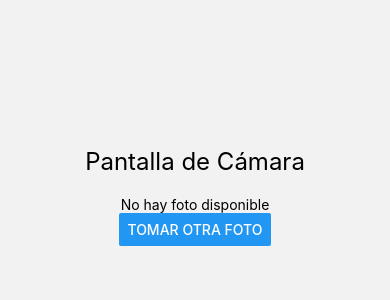
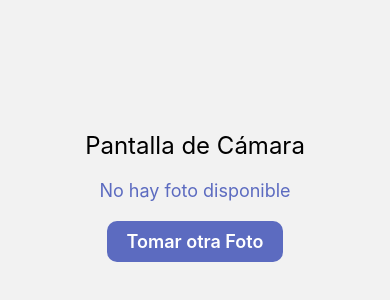
Before and after one commit to Brian-Otero/IAM---IA-climatica, a React Native app: screen /CameraHome in a window 390 px wide. Shown: the part 226-526 px from the top of the page. Built offline with nearby package versions, Linux system fonts and the light colour scheme.

Commit message:
Update <CameraHome>
Se agrego estilo para que combinara con los colores del componente <Menu>

```diff
--- a/components/Camara/CameraHome.tsx
+++ b/components/Camara/CameraHome.tsx
@@ -1,5 +1,5 @@
 import React, { useState } from 'react';
-import { View, Text, Image, Button, StyleSheet } from 'react-native';
+import { View, Text, Image, Button, StyleSheet, TouchableOpacity } from 'react-native';
 import { StackNavigationProp } from '@react-navigation/stack';
 import { RouteProp } from '@react-navigation/native';
 import { ImagePickerResponse } from 'react-native-image-picker';
@@ -20,15 +20,17 @@ function CameraHome({ route, navigation }: Props) {
       {photoUri ? (
         <Image
           source={{ uri: photoUri }}
-          style={{ width: 300, height: 300 }}
+          style={styles.photo}
         />
       ) : (
-        <Text>No hay foto disponible</Text>
+        <Text style={styles.noFotoText}>No hay foto disponible</Text>
       )}
-      <Button
-        title="Tomar otra Foto"
+      <TouchableOpacity
+        style={styles.button}
         onPress={() => navigation.navigate('Takepic')}
-      />
+      >
+        <Text style={styles.buttonText}>Tomar otra Foto</Text>
+      </TouchableOpacity>
     </View>
   );
 }
@@ -42,17 +44,29 @@ const styles = StyleSheet.create({
     fontSize: 24,
     marginBottom: 20,
   },
-  photoContainer: {
-    marginTop: 20,
-    alignItems: 'center',
+  photo: {
+    width: '80%',
+    height: '80%',
+    borderRadius: 10,
+    borderColor: '#5C6BC0',
+    borderWidth: 2,
+    marginBottom: 20,
   },
-  photo: {
-    width: 200,
-    height: 200,
+  noFotoText: {
+    fontSize: 18,
+    color: '#5C6BC0',
+    marginBottom: 20,
   },
-  info: {
-    marginTop: 10,
-    fontSize: 16,
+  button: {
+    backgroundColor: '#5C6BC0',
+    paddingVertical: 10,
+    paddingHorizontal: 20,
+    borderRadius: 10,
+  },
+  buttonText: {
+    color: '#FFF',
+    fontSize: 18,
+    fontWeight: '600',
   },
 });
 export default CameraHome;
```
